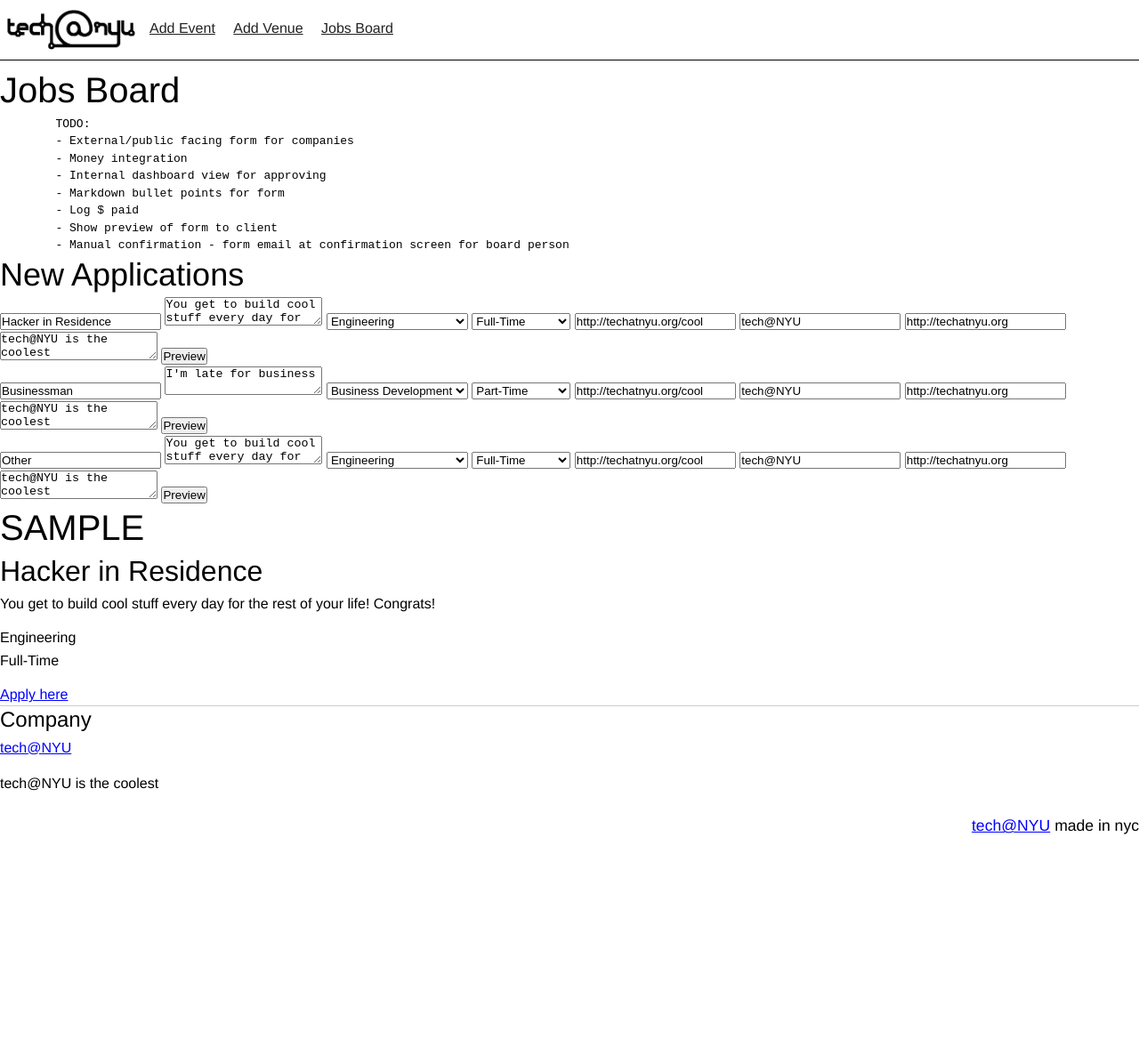
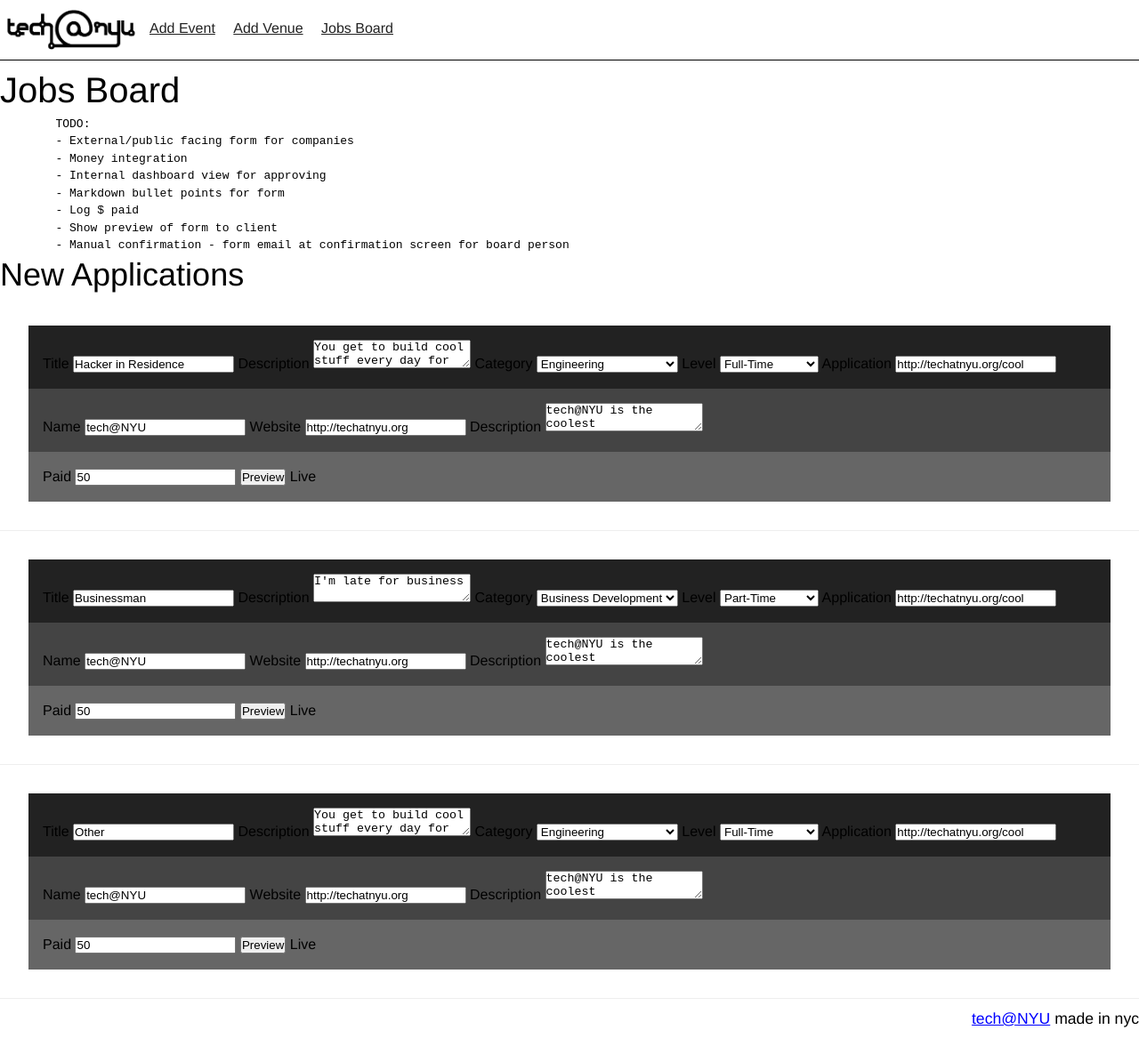
Before and after one commit to TechAtNYU/intranet, a Jekyll site: the page built from _forms/jobs-board.html, in a window 1280 px wide. Shown: the whole page at 89% size. Built offline with Jekyll 4.4.1, drawn with Linux system fonts in a browser that asks for light colours; nearby versions of some CDN libraries; Markdown is read by kramdown in place of the engine named in the settings; before the commit the page ends 951 px from its top, so only the background shows below that.

Commit message:
temp visual distinction for each job listing

```diff
--- a/_forms/jobs-board.html
+++ b/_forms/jobs-board.html
@@ -24,28 +24,46 @@
 
 
 
-	<ul>
-		<li ng-repeat="job in pendingList">
+	<ul class="pending__jobs">
+		<li ng-repeat="job in pendingList" class="job__listing">
+			<div class="about__position">
+				<label>Title</label>
 				<input type="text" ng-model="job.positionTitle"></span>
 
+				<label>Description</label>
 				<textarea ng-model="job.description"></textarea>
+
+				<label>Category</label>
 				<select ng-model="job.category" ng-options="categories for categories in categories"></select>
 
+				<label>Level</label>
 				<select ng-model="job.positionLevel" ng-options="level for level in levels"></select>
 
+				<label>Application</label>
 				<input type="text" ng-model="job.applicationUrl">
+			</div>
+			<div class="about__company">
+				<label>Name</label>
 				<input type="text" ng-model="job.company.name">
+
+				<label>Website</label>
 				<input type="text" ng-model="job.company.url">
 
+				<label>Description</label>
 				<textarea ng-model="job.company.description"></textarea>
-
+			</div>
+			<div class="about__listing">
+				<label>Paid</label>
+				<input type="text" value="50">
 				<button>Preview</button>
 
-
+				<label>Live</label>
+			</div>
 		</li>
 	</ul>
 
 
+<!--
 <h1>SAMPLE</h1>
 
 <h3 ng-bind="positionTitle"></h3>
@@ -64,7 +82,7 @@
 
 <p ng-bind="companyDescription"></p>
 
-
+-->
 
 </div>
 {% endraw %}
--- a/lib/js/form/jobs.js
+++ b/lib/js/form/jobs.js
@@ -1,17 +1,17 @@
 var addListing = angular.module("jobs", [])
 .controller("JobsBoard", function($scope) {
 
-	$scope.positionTitle = "Hacker in Residence";
-	$scope.positionDescription = "You get to build cool stuff every day for the rest of your life! Congrats!";
-	$scope.positionCategory = "Engineering";
+	$scope.positionTitle = "";
+	$scope.positionDescription = "";
+	$scope.positionCategory = "";
 	$scope.categories = ["Design", "Engineering", "Business Development", "Other"];
-	$scope.positionLevel = "Full-Time";
+	$scope.positionLevel = "";
 	$scope.levels = ["Full-Time", "Part-Time", "Contract", "Paid Internship"];
 
-	$scope.applicationURL = "http://techatnyu.org";
-	$scope.company = "tech@NYU";
-	$scope.companyURL = "http://techatnyu.org";
-	$scope.companyDescription = "tech@NYU is the coolest"
+	$scope.applicationURL = "";
+	$scope.company = "";
+	$scope.companyURL = "";
+	$scope.companyDescription = "";
 
 	$scope.pendingList = [
 		{
```
Also changed, not shown: lib/css/styles.css. Lines whose indentation alone changed are shown as unchanged.
